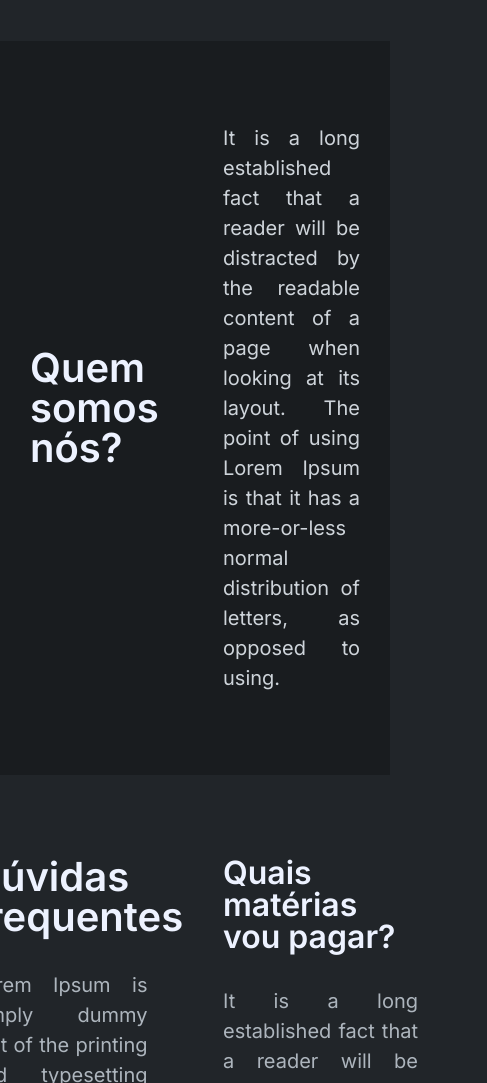
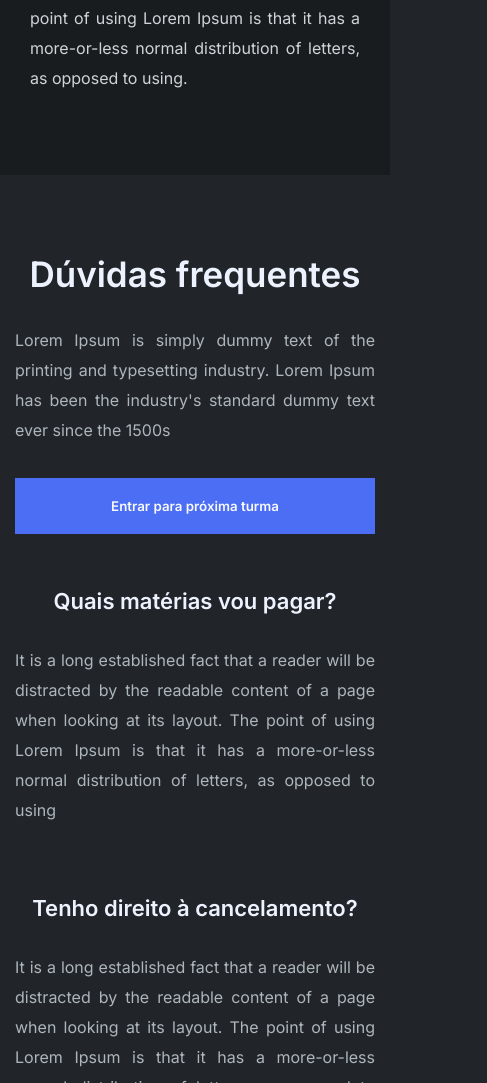
Before and after one commit to Gabriel-Zarpellon/m2-site-institucional-generico-Gabriel-Zarpellon, a plain HTML site: page index.html in a window 390 px wide. Shown: the part 917-2000 px from the top of the page, 487 px wide, since content can reach past the window. Drawn offline with Linux system fonts and the light colour scheme.

Commit message:
Tarefa 5 concluída

```diff
--- a/index.html
+++ b/index.html
@@ -5,13 +5,6 @@
     <meta name="viewport" content="width=device-width, initial-scale=1.0" />
     <title>Página Institucional Genérica</title>
     <link rel="stylesheet" href="/src/styles/globalStyles.css">
-    <link rel="stylesheet" href="/src/styles/header.css">
-    <link rel="stylesheet" href="/src/styles/banner.css">
-    <link rel="stylesheet" href="/src/styles/about.css">
-    <link rel="stylesheet" href="/src/styles/faq.css">
-    <link rel="stylesheet" href="/src/styles/comments.css">
-    <link rel="stylesheet" href="/src/styles/footer.css">
-    <link rel="stylesheet" href="/src/styles/modal.css">
     <script src="/src/scripts/index.js" defer></script>
   </head>
   <body>
--- a/src/styles/about.css
+++ b/src/styles/about.css
@@ -12,7 +12,7 @@
   display: flex;
   gap: var(--container-gap);
   align-items: center;
-  margin-inline: 1.875rem;
+  margin-inline: var(--container-margin-inline);
 }
 
 .about__title {
--- a/src/styles/banner.css
+++ b/src/styles/banner.css
@@ -7,14 +7,13 @@
 }
 
 .banner__container {
-  border: 2px solid green;
   width: var(--container-width);
   display: flex;
   flex-direction: column;
   align-items: center;
   text-align: center;
   gap: 2.75rem;
-  margin-inline: 1.875rem;
+  margin-inline: var(--container-margin-inline);
 }
 
 .banner__title {
@@ -27,14 +26,14 @@
   color: var(--brand-color-1);
 }
 
-.banner__paragraph{
+.banner__paragraph {
   color: var(--gray-color-4);
   text-align: center;
   line-height: 1.875rem;
   font-size: var(--text-1-font-size);
 }
 
-.banner__button{
+.banner__button {
   background-color: var(--brand-color-1);
   color: var(--gray-color-7);
   font-size: var(--button-font-size);
@@ -43,6 +42,6 @@
   padding: 1.25rem 2rem;
 }
 
-.banner__button:hover{
+.banner__button:hover {
   background-color: var(--brand-color-2);
 }
--- a/src/styles/comments.css
+++ b/src/styles/comments.css
@@ -29,6 +29,7 @@
   background-color: var(--brand-color-1);
   padding: 5.4rem 3.25rem;
   gap: 2.1875rem;
+  margin-inline: var(--container-margin-inline);
 
   position: sticky;
   top: 10.625rem;
@@ -58,14 +59,12 @@
 }
 
 .comment-list__comment {
-  border: 2px solid red;
   width: 100%;
   display: flex;
   gap: 1rem;
 }
 
 .comment__comment-top {
-  border: 1px solid green;
   width: 36%;
 }
 
@@ -83,7 +82,6 @@
 }
 
 .comment__paragraph {
-  border: 1px solid blue;
   width: 64%;
   color: var(--gray-color-5);
   font-size: var(--text-2-font-size);
--- a/src/styles/faq.css
+++ b/src/styles/faq.css
@@ -11,7 +11,7 @@
   display: flex;
   justify-content: center;
   gap: var(--container-gap);
-  margin-inline: 1.875rem;
+  margin-inline: var(--container-margin-inline);
 }
 
 .faq__left-side {
@@ -24,7 +24,6 @@
   flex-direction: column;
   justify-content: center;
   gap: 2.06rem;
-
   position: sticky;
   top: 10.625rem;
 }
@@ -54,7 +53,6 @@
 
 #faq__join-class-button:hover {
   background-color: var(--brand-color-2);
-  cursor: pointer;
 }
 
 .faq__list {
--- a/src/styles/globalStyles.css
+++ b/src/styles/globalStyles.css
@@ -1,5 +1,12 @@
 @import url("/src/styles/reset.css");
 @import url("https://fonts.googleapis.com/css2?family=Inter:wght@100..900&display=swap");
+@import url("/src/styles/header.css");
+@import url("/src/styles/banner.css");
+@import url("/src/styles/about.css");
+@import url("/src/styles/faq.css");
+@import url("/src/styles/comments.css");
+@import url("/src/styles/footer.css");
+@import url("/src/styles/modal.css");
 
 :root {
   --brand-color-1: #4c6ef5;
@@ -15,13 +22,13 @@
 
   --input-focus-outline: 0.0625rem solid #9747ff;
 
-  --title-1-font-size: 3.25rem;
-  --title-2-font-size: 2.5rem;
-  --title-3-font-size: 2rem;
-  --button-font-size: 1rem;
-  --text-1-font-size: 1.25rem;
-  --text-2-font-size: 1.125rem;
-  --text-3-font-size: 1rem;
+  --title-1-font-size: clamp(3rem, 2.821rem + 0.476vw, 3.25rem);
+  --title-2-font-size: clamp(1.625rem, 2.071rem + 0.476vw, 2.5rem);
+  --title-3-font-size: clamp(1.25rem, 1.571rem + 0.476vw, 2rem);
+  --button-font-size: clamp(0.75rem, 0.571rem + 0.476vw, 1rem);
+  --text-1-font-size: clamp(1rem, 0.821rem + 0.476vw, 1.25rem);
+  --text-2-font-size: clamp(0.875rem, 0.696rem + 0.476vw, 1.125rem);
+  --text-3-font-size: clamp(0.75rem, 0.571rem + 0.476vw, 1rem);
 
   --title-weight: 600;
   --text-1-to-3-weight: 400;
@@ -31,10 +38,10 @@
   --container-width: 78.5rem;
   --container-padding: 5.125rem;
   --container-gap: 3.5rem;
+  --container-margin-inline: 1.875rem;
 }
 
 body {
-  width: 100%;
   font-family: "Inter", sans-serif;
   background-color: var(--gray-color-2);
 }
@@ -43,29 +50,143 @@ button {
   font-family: inherit;
 }
 
+button:hover{
+  cursor: pointer;
+}
 
 @media (max-width: 1024px) {
-
   .header__container,
   .banner__container,
   .about__container,
   .faq__container,
   .comments__container {
-    max-width: 100%;
+    max-width: 100% !important;
   }
 
-  .comment-list__comment{
+  .comment-list__comment {
     flex-direction: column;
   }
 
-  .comment__comment-top{
+  .comment__comment-top {
     width: 100% !important;
     display: flex;
     align-items: center;
     gap: 1.25rem;
   }
 
-  .comment__paragraph{
+  .comment__paragraph {
+    width: 100% !important;
+  }
+
+  .comments__right-side {
+    padding-left: 0 !important;
+  }
+
+  .comments__right-side-container {
+    margin-inline: 0 !important;
+    height: 20%;
+  }
+}
+
+@media (max-width: 768px) {
+  .about__container {
+    flex-direction: column;
+  }
+
+  .about__title {
+    width: 100% !important;
+    text-align: center;
+  }
+
+  .about__paragraph {
+    width: 100% !important;
+  }
+
+  .faq__container {
+    flex-direction: column;
+  }
+
+  .faq__left-side {
+    width: 100% !important;
+    text-align: center !important;
+  }
+
+  .faq__left-side-container {
+    width: 100% !important;
+  }
+
+  #faq__join-class-button {
+    width: 100% !important;
+  }
+
+  .faq__list {
+    width: 100% !important;
+  }
+
+  .comments__container {
+    flex-direction: column !important;
+  }
+
+  .comments__right-side {
+    width: 100% !important;
+    padding: 0 !important;
+  }
+
+  .comments__right-side-container {
+    width: 85% !important;
+    position: static !important;
+  }
+
+  .comments__comment-list {
+    width: 100% !important;
+  }
+
+  .comment-list__comment {
     width: 100% !important;
   }
 }
+
+@media (max-width: 425px) {
+  #header__join-class-button {
+    display: none;
+  }
+
+  #banner {
+    padding-block: 9.375rem 6.25rem !important;
+  }
+
+  #faq {
+    padding-bottom: 2.5625rem !important;
+  }
+
+  .faq__container {
+    margin-inline: 0.9375rem !important;
+  }
+
+  .question__title {
+    max-width: 100%;
+    text-align: center;
+    font-size: 22px !important;
+  }
+
+  .comments__comment-list {
+    gap: 1.875rem !important;
+  }
+
+  .comments__container {
+    margin-inline: 0.9375rem !important;
+  }
+
+  .comments__right-side-container {
+    width: 73% !important;
+  }
+
+  .comments__right-side-title {
+    font-size: 26px !important;
+    line-height: 2.5rem !important;
+  }
+
+  #modal {
+    width: 22.1875rem !important;
+  }
+}
--- a/src/styles/header.css
+++ b/src/styles/header.css
@@ -16,7 +16,7 @@
   display: flex;
   align-items: center;
   justify-content: space-between;
-  margin-inline: 1.875rem;
+  margin-inline: var(--container-margin-inline);
 }
 
 .header__logo {
@@ -33,7 +33,3 @@
   border: 0.0625rem solid var(--gray-color-7);
   padding: 1.25rem 2rem;
 }
-
-#header__join-class-button:hover{
-  cursor: pointer;
-}
```
Lines whose indentation alone changed are shown as unchanged.
